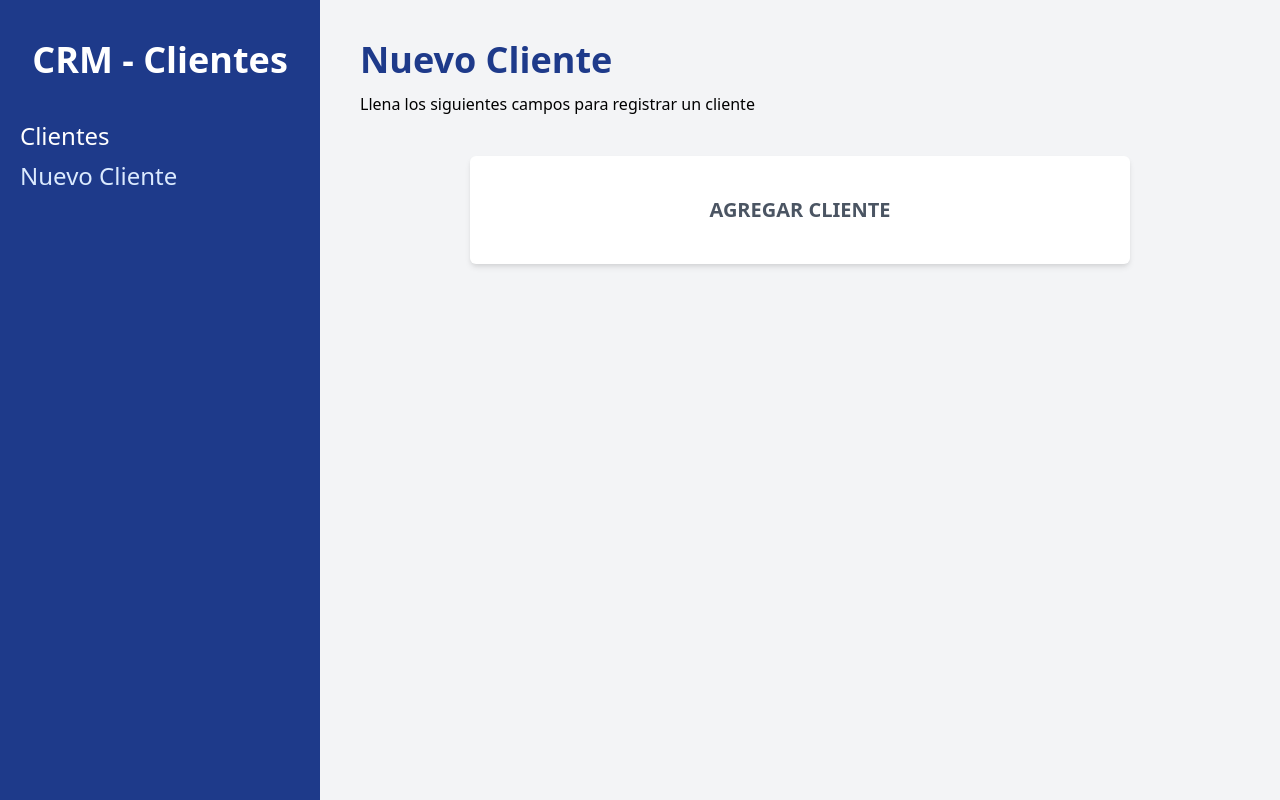
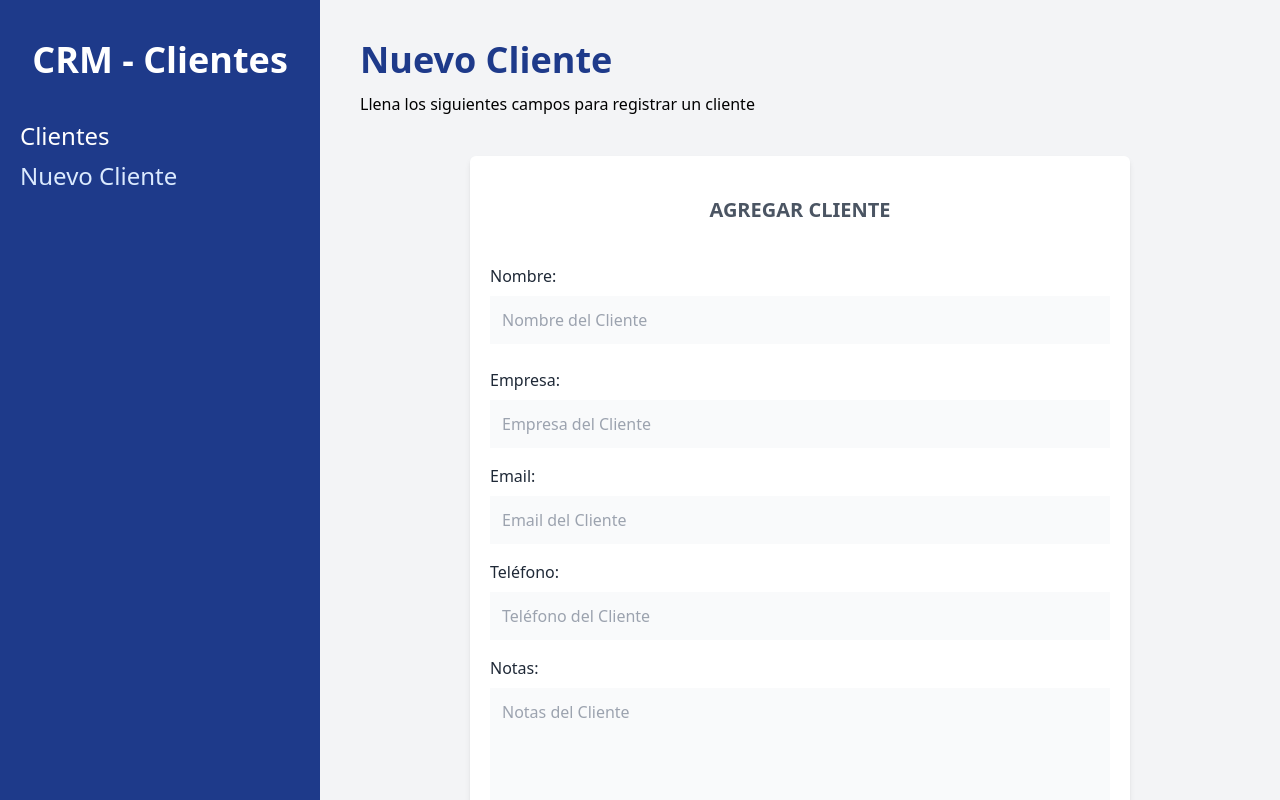
Before and after one commit to joaquinAstengo/adminClientes, a React (Vite) app: page /clientes/nuevo in a window 1280 px wide. Built offline with nearby package versions, Linux system fonts and the light colour scheme.

Commit message:
formulario de clientes terminado

```diff
--- a/package.json
+++ b/package.json
@@ -9,11 +9,13 @@
   },
   "dependencies": {
     "autoprefixer": "^10.4.2",
+    "formik": "^2.2.9",
     "postcss": "^8.4.7",
     "react": "^17.0.2",
     "react-dom": "^17.0.2",
     "react-router-dom": "^6.2.1",
-    "tailwindcss": "^2.2.19"
+    "tailwindcss": "^2.2.19",
+    "yup": "^0.32.11"
   },
   "devDependencies": {
     "@vitejs/plugin-react": "^1.0.7",
--- a/src/components/Formulario.jsx
+++ b/src/components/Formulario.jsx
@@ -1,12 +1,134 @@
 import React from 'react'
+import { Formik, Form, Field } from 'formik'
+import * as Yup from 'yup'
+import Alerta from './Alerta'
 
 const Formulario = () => {
-  return (
-    <div className='bg-white mt-10 px-5 py-10 rounded-md shadow-md md:w-3/4 mx-auto'>
 
-        <h1 className='text-gray-600 font-bold text-xl uppercase text-center'>Agregar Cliente</h1>
-    </div>
-  )
+    const nuevoClienteSchema = Yup.object().shape({
+        nombre: Yup.string()
+            .min(2, 'El nombre es muy corto')
+            .required('El nombre del cliente es obligatorio'),
+
+        empresa: Yup.string().required('El nombre de la empresa es obligatorio'),
+        email: Yup.string().required('El email es obligatorio').email('El email debe ser un email válido'),
+        telefono: Yup.number().integer('Número no válido').positive('Número no válido').typeError('Número no válido')
+    })
+
+
+    const handleSubmit = (valores) => {
+        console.log(valores)
+    }
+
+    return (
+        <div className='bg-white mt-10 px-5 py-10 rounded-md shadow-md md:w-3/4 mx-auto'>
+            <h1 className='text-gray-600 font-bold text-xl uppercase text-center'>Agregar Cliente</h1>
+
+            <Formik
+                initialValues={{
+                    nombre: '',
+                    empresa: '',
+                    email: '',
+                    telefono: '',
+                    notas: ''
+                }}
+                onSubmit={(values) => {
+                    handleSubmit(values)
+                }}
+                validationSchema={nuevoClienteSchema}
+            >
+                {({ errors, touched }) => {
+                    console.log(touched)
+                    return (
+
+                        <Form className='mt-10'>
+                            <div className='mb-6'>
+                                <label
+                                    className='text-gray-800'
+                                    htmlFor='nombre'>Nombre: </label>
+
+                                <Field
+                                    placeholder="Nombre del Cliente"
+                                    id="nombre"
+                                    type="text"
+                                    className="mt-2 block w-full p-3 bg-gray-50"
+                                    name="nombre" />
+                                {errors.nombre && touched.nombre ? (
+                                    <Alerta>{errors.nombre}</Alerta>
+                                ) : null}
+                            </div>
+
+                            <div className='mb-4'>
+                                <label
+                                    className='text-gray-800'
+                                    htmlFor='empresa'>Empresa: </label>
+
+                                <Field
+                                    placeholder="Empresa del Cliente"
+                                    id="empresa"
+                                    type="text"
+                                    name="empresa"
+                                    className="mt-2 block w-full p-3 bg-gray-50" />
+                                {errors.empresa && touched.empresa ? (
+                                    <Alerta>{errors.empresa}</Alerta>
+                                ) : null}
+                            </div>
+
+                            <div className='mb-4'>
+                                <label
+                                    className='text-gray-800'
+                                    htmlFor='email'>Email: </label>
+
+                                <Field
+                                    name="email"
+                                    placeholder="Email del Cliente"
+                                    id="email"
+                                    type="email"
+                                    className="mt-2 block w-full p-3 bg-gray-50" />
+                                {errors.email && touched.email ? (
+                                    <Alerta>{errors.email}</Alerta>
+                                ) : null}
+                            </div>
+
+                            <div className='mb-4'>
+                                <label
+                                    className='text-gray-800'
+                                    htmlFor='telefono'>Teléfono: </label>
+
+                                <Field
+                                    name="telefono"
+                                    placeholder="Teléfono del Cliente"
+                                    id="telefono"
+                                    type="tel"
+                                    className="mt-2 block w-full p-3 bg-gray-50" />
+                                {errors.telefono && touched.telefono ? (
+                                    <Alerta>{errors.telefono}</Alerta>
+                                ) : null}
+                            </div>
+
+                            <div className='mb-4'>
+                                <label
+                                    className='text-gray-800'
+                                    htmlFor='notas'>Notas: </label>
+
+                                <Field
+                                    name="notas"
+                                    as="textarea"
+                                    placeholder="Notas del Cliente"
+                                    id="notas"
+                                    type="tel"
+                                    className="mt-2 block w-full p-3 bg-gray-50 h-40" />
+                            </div>
+
+                            <input type="submit"
+                                value="Agregar Cliente"
+                                className='mt-5 w-full bg-blue-800 p-3 text-white uppercase font-bold text-lg' />
+                        </Form>
+                    )
+                }}
+            </Formik>
+        </div>
+    )
 }
 
 export default Formulario
--- a/src/layout/Layout.jsx
+++ b/src/layout/Layout.jsx
@@ -8,19 +8,22 @@ const Layout = () => {
 
   return (
     <div className='md:flex md:min-h-screen '>
+
       <div className='md:w-1/4 bg-blue-900 px-5 py-10'>
         <h2 className='text-4xl font-black text-white text-center'>CRM - Clientes</h2>
 
         <nav className='mt-10'></nav>
         <Link
           className={`${urlActual === '/clientes' ? 'text-blue-100' : 'text-white'} text-2xl block mt-2 hover:text-blue-100`}
-          to="/clientes">Clientes</Link>
+          to="/clientes">Clientes
+          </Link>
         <Link
           className={`${urlActual === '/clientes/nuevo' ? 'text-blue-100' : 'text-white'} text-2xl block mt-2 hover:text-blue-100`}
-          to="/clientes/nuevo">Nuevo Cliente</Link>
+          to="/clientes/nuevo">Nuevo Cliente
+          </Link>
       </div>
 
-      <div className='md:w-3/4 p-10'>
+      <div className='md:w-3/4 p-10 md:h-screen overflow-scroll'>
         <Outlet />
 
       </div>
```
Also changed, not shown: 1 other file (tests, documents, lock files or other folders).
